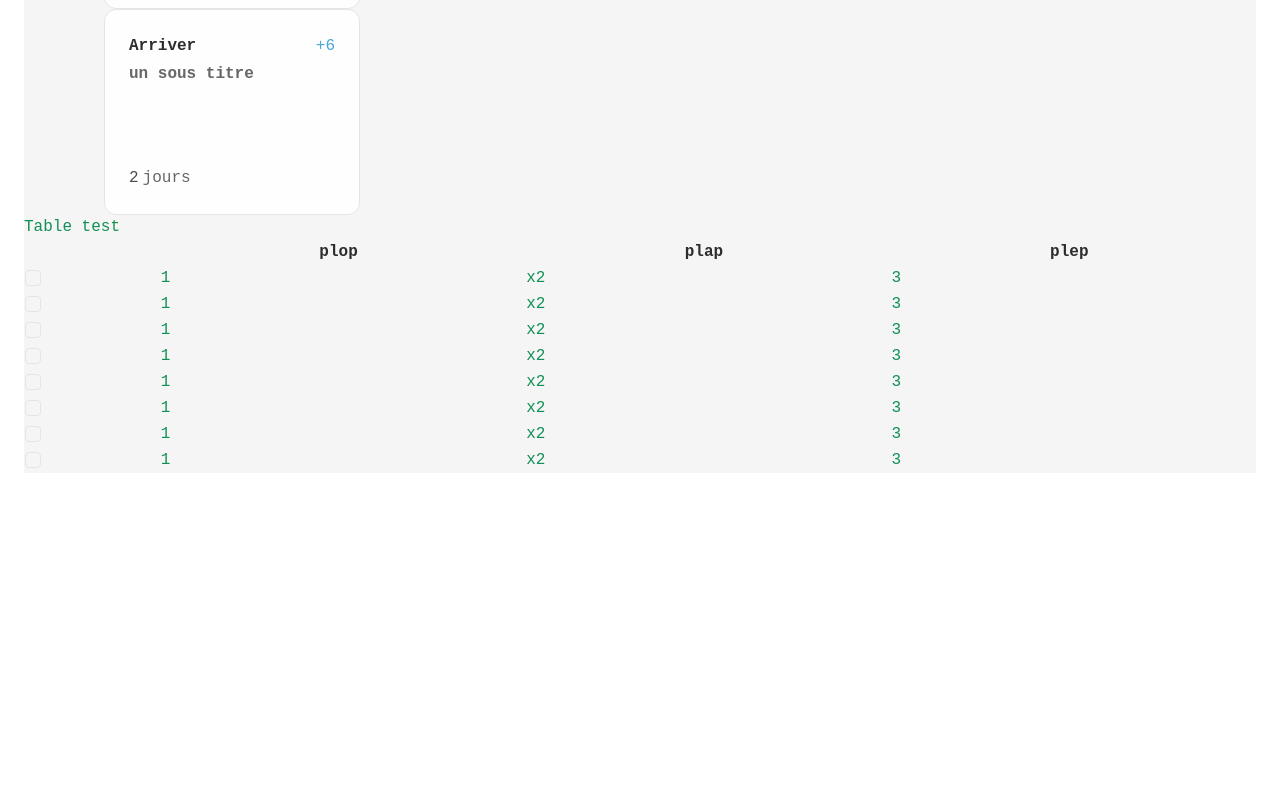
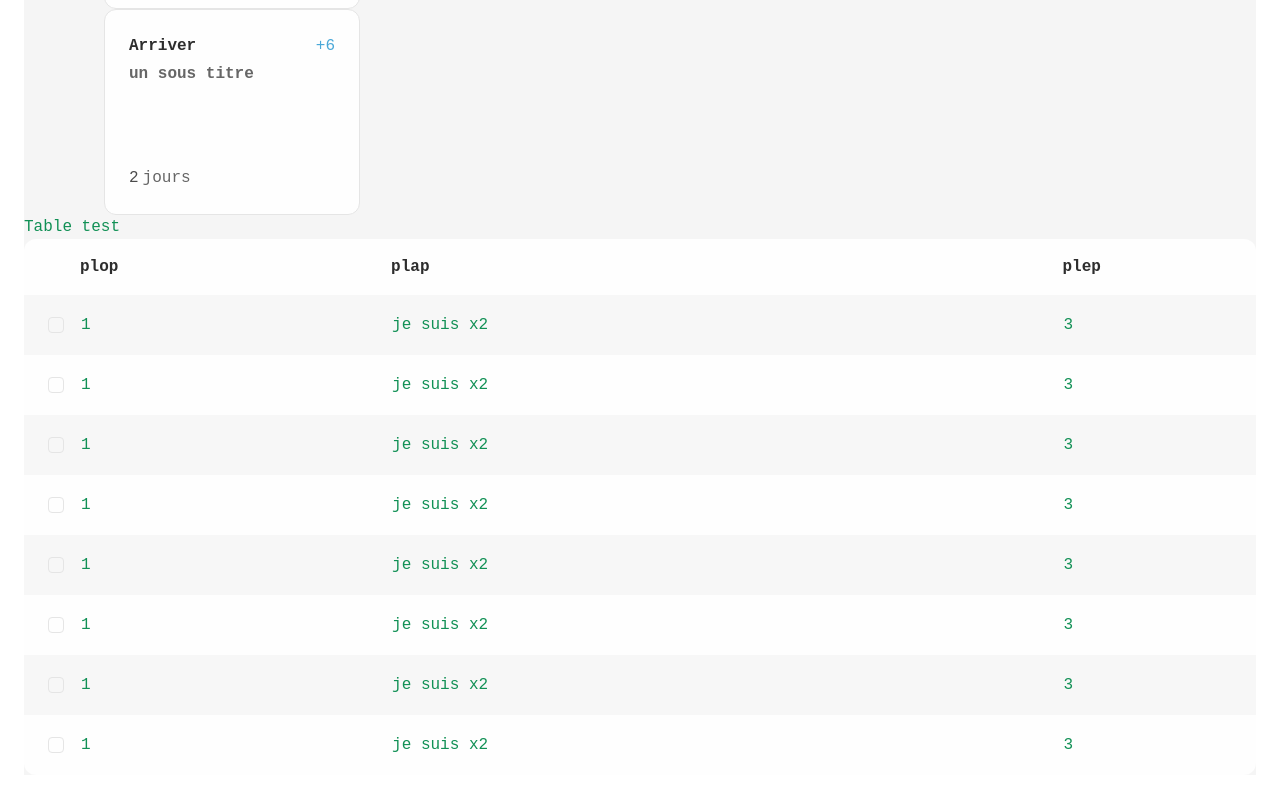
Before and after one commit to eltha9/lundi-app, a Vue app: page /test in a window 1280 px wide. Shown: the part 3492-4283 px from the top of the page. Before the commit the page ends 3989 px from the top, so only its background shows below. Built offline with nearby package versions, Linux system fonts and the light colour scheme.

Commit message:
wip table

```diff
--- a/src/components/lundi-uiKit/L-Table.vue
+++ b/src/components/lundi-uiKit/L-Table.vue
@@ -1,21 +1,20 @@
 <template>
 	<div class="l-table">
 		<table>
-			<thead class="text-greyscale-800 font-bold">
-				<th v-if="showCheckBox" class="checker-head"></th>
-				<th v-for="(header, i) in headers" :key="`${i}-${header.name}`">
+			<thead class="font-bold">
+				<th class="checker-head text-greyscale-800"></th>
+				<th v-for="(header, i) in headers" :key="`${i}-${header.name}`" class="text-greyscale-800">
 					{{ header.name }}
 					<i class="icon-sort2 text-inherit sato-l-s ml-2"></i>
 				</th>
 			</thead>
-			<!-- <div class="tbody-container"></div> -->
 			<tbody>
 				<tr v-for="(item, i) in tableItems" :key="i">
-					<td v-if="showCheckBox" class="checker-body">
-						<l-checkbox v-model="item.checked" :name="`table-${i}`" />
+					<td class="checker-body pl-6">
+						<l-checkbox v-if="showCheckBox" v-model="item.checked" :name="`table-${i}`" />
 					</td>
 					<td v-for="(header, i) in headers" :key="`${i}-${header.name}`">
-						<slot :name="`item.${header.name.replace(' ', '')}`" :item="item[header.name]">
+						<slot :name="`item-${header.name.replace(' ', '')}`" :item="item[header.name]">
 							{{ item[header.name] }}
 						</slot>
 					</td>
@@ -27,11 +26,41 @@
 <style lang="scss" scoped>
 	.l-table {
 		width: 100%;
+		border-radius: 12px;
+		overflow: hidden;
 		table {
 			width: 100%;
 			thead {
+				@apply bg-greyscale-white text-greyscale-200;
+				th {
+					padding: 16px 0px;
+					text-align: left;
+				}
+				border-bottom: 1px solid;
 			}
 			tbody {
+				tr {
+					padding: 16px 24px;
+					height: 60px;
+					td {
+						height: 100%;
+						padding-right: 64px;
+						&:last-child {
+							padding-right: 0;
+						}
+						&:first-child {
+							padding-right: 16px;
+						}
+					}
+					@apply bg-greyscale-white;
+					&:nth-child(2n + 1) {
+						@apply bg-greyscale-200;
+					}
+				}
+			}
+			// .checker-head,
+			.checker-body {
+				width: 16px;
 			}
 		}
 	}
@@ -76,11 +105,18 @@
 
 				/// duplicate data
 				tableItems: [],
+				deepTableItemsCopy: [],
 			};
+		},
+		watch: {
+			tableItems(newValue) {
+				this.$emit('input', newValue);
+			},
 		},
 		mounted() {
 			this.tableItems = this.items;
 			this.tableItems.map((item) => ({...item, checked: false}));
+			this.deepTableItemsCopy = JSON.parse(JSON.stringify(this.tableItems));
 		},
 		methods: {
 			sort(name) {
--- a/src/views/other/Test.vue
+++ b/src/views/other/Test.vue
@@ -313,7 +313,9 @@
 					},
 				]"
 				:showCheckBox="true"
-			></l-table>
+			>
+				<template #item-plap="{item}"> je suis {{ item }} </template>
+			</l-table>
 		</div>
 	</div>
 </template>
```
